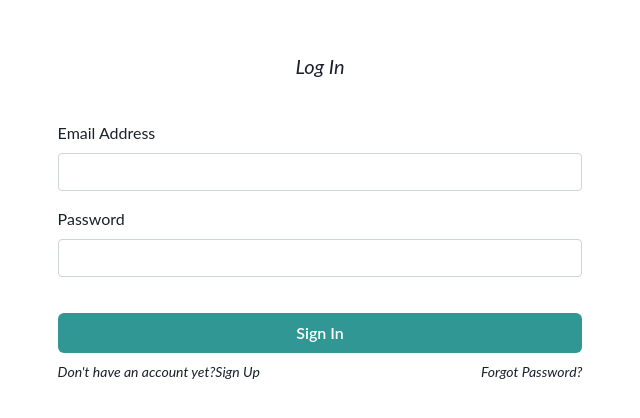
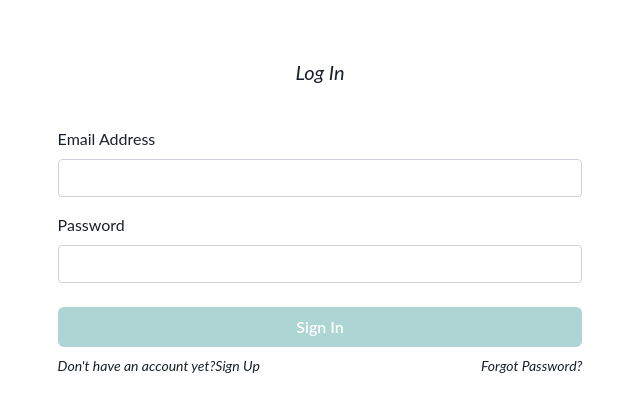
Before and after one commit to Olaoluwadunni/GIF-authentication-project-Frontend, a Next.js app: page / in a window 1280 px wide. Shown: the part 184-602 px from the top of the page, without its empty margins (320-960 px from the left). Built offline with nearby package versions, Linux system fonts and the light colour scheme; no server answers.

Commit message:
react hooks form , validations button disabled featureadded and

```diff
--- a/components/InputBox.js
+++ b/components/InputBox.js
@@ -1,10 +1,12 @@
 /* eslint-disable react/jsx-filename-extension */
 import React from 'react';
 
-const InputBox = ({ id, type, label }) => (
-  <div className="mb-3 col-12">
+const InputBox = ({
+  id, type, label, onChange, validate, others
+}) => (
+  <div className="col-12">
     <label htmlFor={id} className="form-label">{label}</label>
-    <input type={type} className="form-control" id={id} required />
+    <input type={type} className={`form-control ${validate}`} id={id} {...others} onChange={onChange} required />
   </div>
 );
 
--- a/components/PasswordInput.js
+++ b/components/PasswordInput.js
@@ -1,10 +1,12 @@
 /* eslint-disable react/jsx-filename-extension */
 import React from 'react';
 
-const PassowordInput = ({ label, id }) => (
-  <div className="mb-3 col-12">
+const PassowordInput = ({
+  label, id, onChange, validate, others
+}) => (
+  <div className="col-12">
     <label htmlFor={id} className="form-label">{label}</label>
-    <input type="password" className="form-control" id={id} />
+    <input type="password" className={`form-control ${validate}`} {...others} onChange={onChange} id={id} />
   </div>
 );
 
--- a/package.json
+++ b/package.json
@@ -16,6 +16,7 @@
     "@emotion/react": "^11",
     "@emotion/styled": "^11",
     "@fontsource/lato": "^4.5.0",
+    "@hookform/resolvers": "^2.8.8",
     "axios": "^0.25.0",
     "bootstrap": "^5.1.3",
     "eslint-plugin-jest": "^25.2.2",
@@ -24,7 +25,9 @@
     "js-cookie": "^2.2.1",
     "next": "^12.0.2",
     "react": "17.0.2",
-    "react-dom": "17.0.2"
+    "react-dom": "17.0.2",
+    "react-hook-form": "^7.25.1",
+    "yup": "^0.32.11"
   },
   "devDependencies": {
     "@testing-library/jest-dom": "^5.14.1",
--- a/pages/index.jsx
+++ b/pages/index.jsx
@@ -1,43 +1,89 @@
+/* eslint-disable object-shorthand */
 /* eslint-disable no-console */
-import { useState } from 'react';
+import { useState, useEffect } from 'react';
+import axios from 'axios';
+import { useRouter } from 'next/router';
+import { useForm } from 'react-hook-form';
+import { yupResolver } from '@hookform/resolvers/yup';
+import * as Yup from 'yup';
 import {
   Button, Container, Flex, Text,
 } from '@chakra-ui/react';
 import Link from 'next/link';
 import InputBox from '../components/InputBox';
 import PasswordInput from '../components/PasswordInput';
+import { baseUrl1 } from '../helpers/variables';
 // import AuthService from '../services/auth';
-// import { emailRegex, passwordRegex } from '../helpers/variables';
 
 function Home() {
   const [email, setEmail] = useState('');
   const [password, setPassword] = useState('');
-  // const login = async () => {
-  //   try {
-  //     const res = await AuthService.loginUser({ user });
-  //     if (res.code === 200) {
-  //     }
-  //   } catch {
 
-  //   }
-  // };
+  const router = useRouter();
+  // form validation rules
+  const validationSchema = Yup.object().shape({
+    email: Yup.string().required('Email is required'),
+    password: Yup.string().max(6).required('Password is required'),
+  });
+
+  const formOptions = { resolver: yupResolver(validationSchema) };
+
+  // get functions to build form with useForm() hook
+  const { register, handleSubmit, formState: { errors } } = useForm(formOptions);
+  // const { errors } = formState;
+  const signIn = async (e) => {
+    console.log(email, password);
+    // e.preventDefault();
+    axios
+      .post(`${baseUrl1}/login`, {
+        email: e.email,
+        password: e.password,
+      })
+      .then(
+        (response) => {
+          console.log(response);
+          const returnUrl = router.query.returnUrl || '/search-gif';
+          router.push(returnUrl);
+        },
+        (error) => {
+          alert(error.response.data.message);
+        },
+      );
+  };
   return (
     <Flex direction="column" justify="center" align="center" minH="100vh">
       <Container>
-        <Text fontSize="xl" textAlign="center" marginBottom="10" className="fst-italic">Log In</Text>
-        <form className="col-12">
+        <Text
+          fontSize="xl"
+          textAlign="center"
+          marginBottom="10"
+          className="fst-italic"
+        >
+          Log In
+        </Text>
+        <form className="col-12" onSubmit={handleSubmit(signIn)}>
+          <div className="mb-3">
             <InputBox
               type="email"
               id="email"
               label="Email Address"
+              validate={errors.email ? 'is-invalid' : ''}
               value={email}
+              others={register('email')}
               onChange={(e) => setEmail(e.target.value)}
             />
+            <div className="text-danger mt-1">{errors.email?.message}</div>
+          </div>
+          <div>
             <PasswordInput
               label="Password"
               value={password}
+              validate={errors.password ? 'is-invalid' : ''}
+              others={register('password')}
               onChange={(e) => setPassword(e.target.value)}
             />
+            <div className="text-danger mt-1">{errors.password?.message}</div>
+          </div>
           <div>
             <Button
               variant="solid"
@@ -45,17 +91,25 @@ function Home() {
               className="col-12"
               w="100%"
               marginTop="5"
+              type="submit"
+              disabled={!email || !password}
             >
               Sign In
-
             </Button>
-            <div fontSize="xl" className="d-flex justify-content-between fst-italic mt-2">
+            <div
+              fontSize="xl"
+              className="d-flex justify-content-between fst-italic mt-2"
+            >
               <Text fontSize="sm">
                 {/* eslint-disable-next-line react/no-unescaped-entities */}
                 Don't have an account yet?
                 <Link href="/sign-up">Sign Up</Link>
               </Text>
-              <Text fontSize="sm" className="cursor-pointer"><Link href="/forgot-password" class="text-decoration-none">Forgot Password?</Link></Text>
+              <Text fontSize="sm" className="cursor-pointer">
+                <Link href="/forgot-password" class="text-decoration-none">
+                  Forgot Password?
+                </Link>
+              </Text>
             </div>
           </div>
         </form>
```
Also changed, not shown: 2 other files (tests, documents, lock files or other folders). Lines whose indentation alone changed are shown as unchanged.
